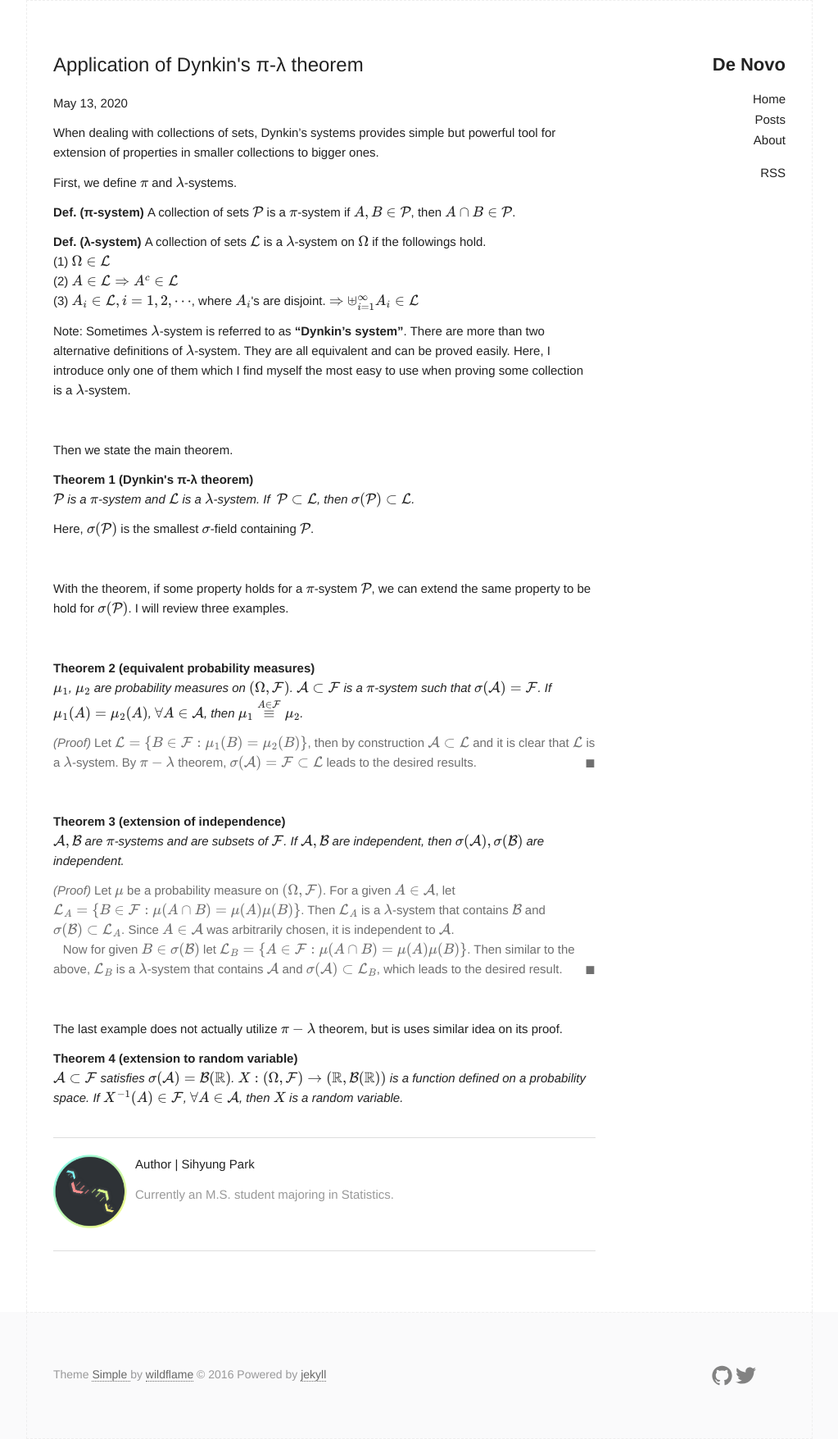
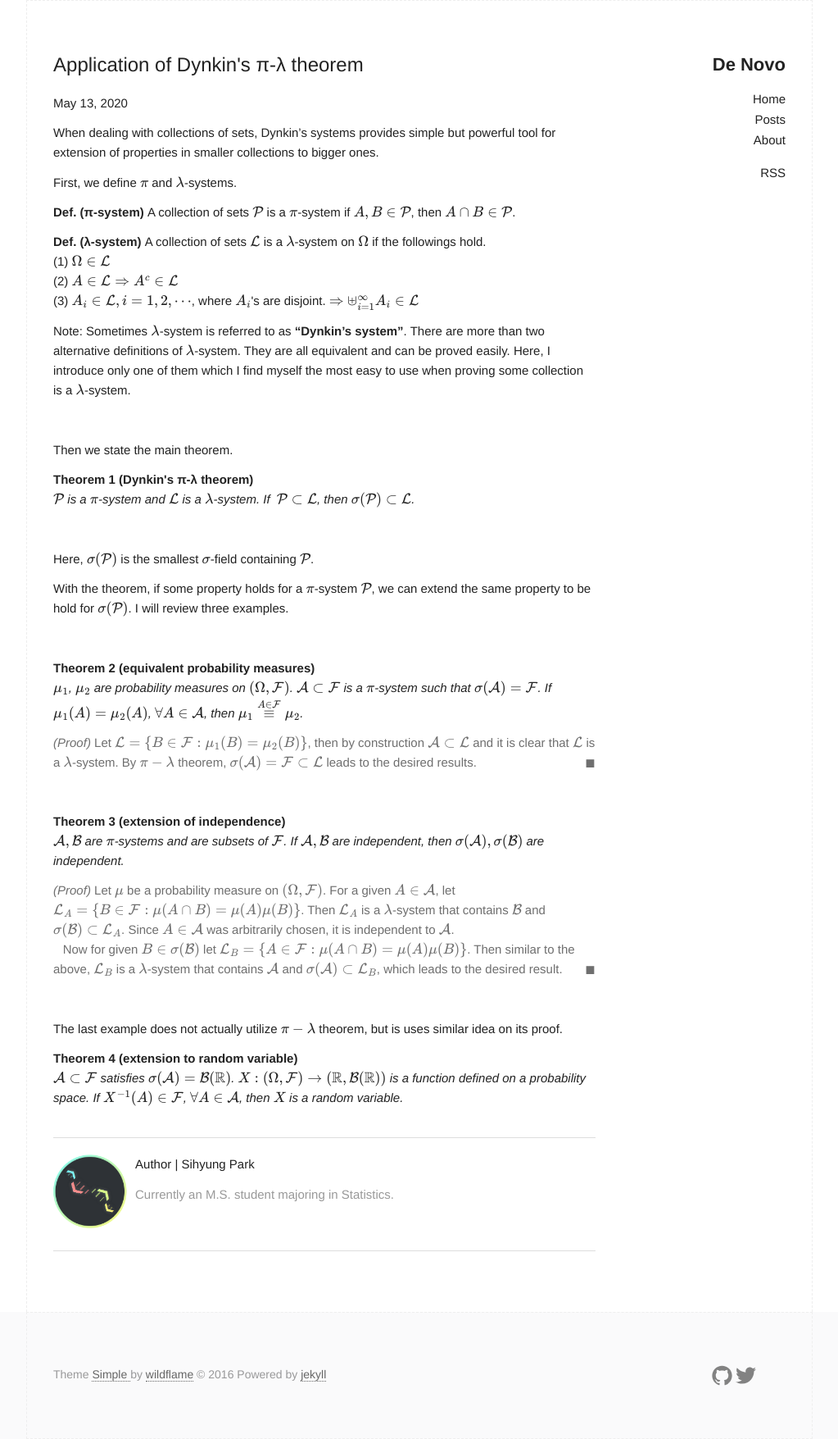
Before and after one commit to naturale0/naturale0.github.io, a Jekyll site: the page built from _posts/2020-05-13-application of pi-lambda theorem.md, in a window 1280 px wide. Shown: the whole page at 82% size, without its empty margins (128-1151 px from the left). Built offline with Jekyll 4.4.1, drawn with Linux system fonts in a browser that asks for light colours; formulas are drawn with MathJax 3; comment, search, counter and statistics services are not loaded.

Commit message:
post pi-lambda theorem

```diff
--- a/_posts/2020-05-13-application of pi-lambda theorem.md
+++ b/_posts/2020-05-13-application of pi-lambda theorem.md
@@ -34,9 +34,9 @@ Then we state the main theorem.
 $\mathcal{P}$ is a $\pi$-system and $\mathcal{L}$ is a $\lambda$-system. If $\: \mathcal{P} \subset \mathcal{L}$, then $\sigma(\mathcal{P}) \subset \mathcal{L}$.
 </div>
 
+<br>
+
 Here, $\sigma(\mathcal{P})$ is the smallest $\sigma$-field containing $\mathcal{P}$.
-
-<br>
 
 With the theorem, if some property holds for a $\pi$-system $\mathcal{P}$, we can extend the same property to be hold for $\sigma(\mathcal{P})$. I will review three examples.
 
```
Also changed, not shown: 2 other files.
